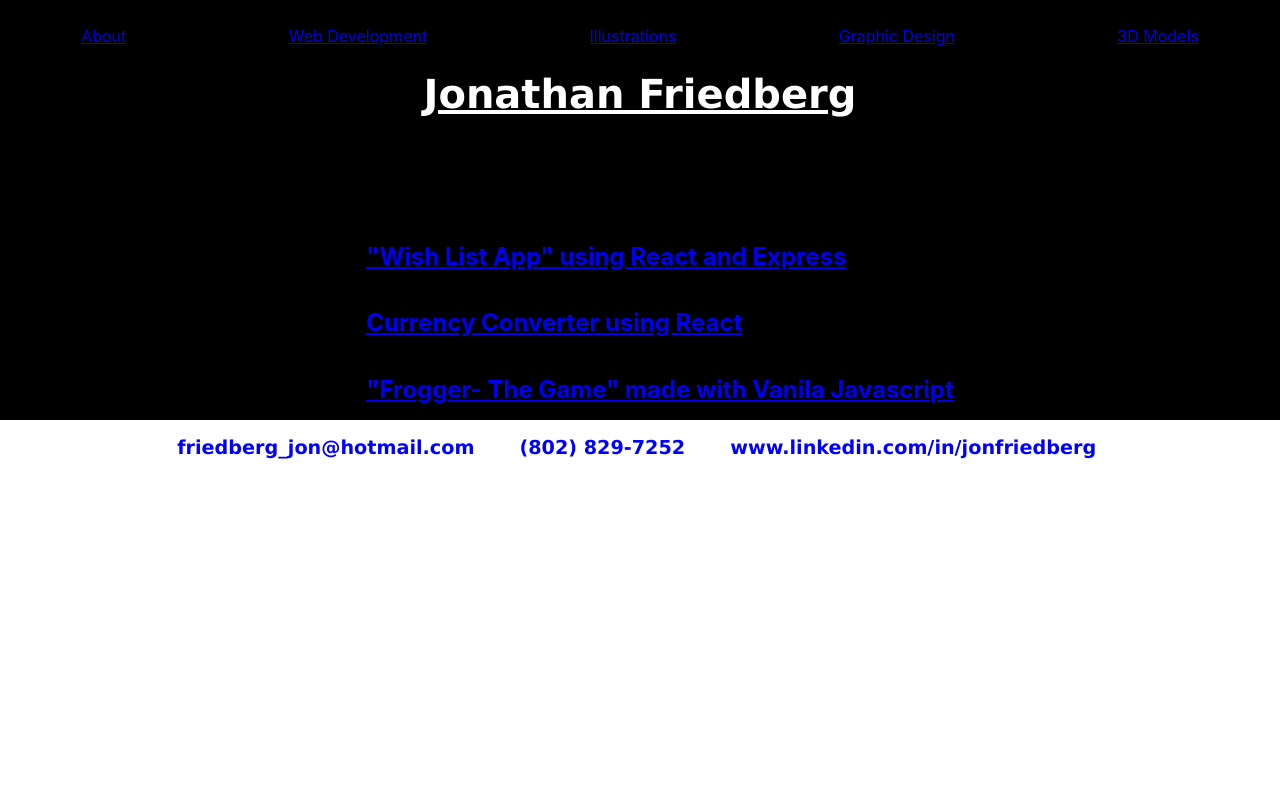
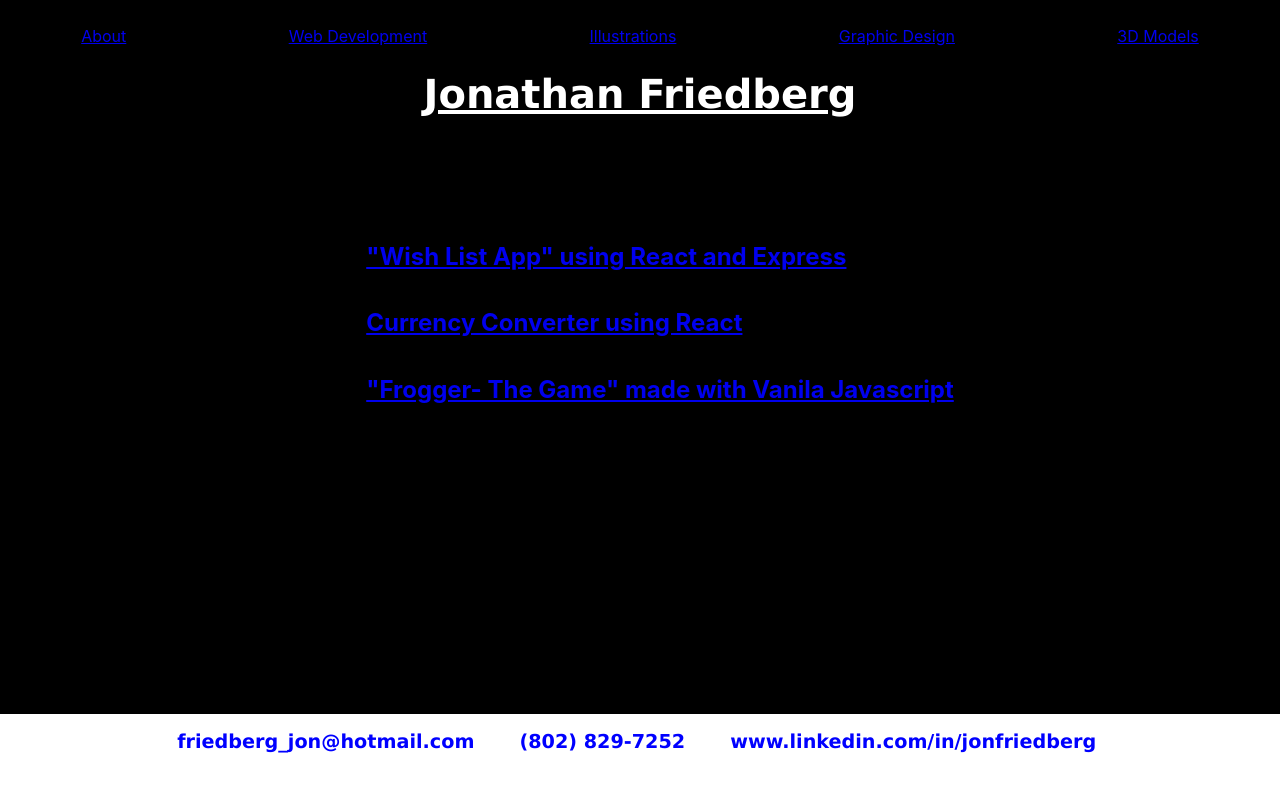
Before and after one commit to jonfriedberg123/home, a React (Create React App) app: page /web_development in a window 1280 px wide. Shown: the top 792 px of the page. Built offline with nearby package versions, Linux system fonts and the light colour scheme.

Commit message:
web dev page footer alignment

```diff
--- a/src/Style.css
+++ b/src/Style.css
@@ -5,6 +5,7 @@
   max-height: 93%;
   background-color: black;
   position:fixed, relative;
+  justify-content: center;
   top:0;
   left:0;
   bottom:0;
@@ -152,6 +153,7 @@ padding-top:2%;
 .LinkThree {
   margin: 0 auto;
   margin-top: 3%;
+  margin-bottom: 50%;
   display: flex;
   font-weight:bold;
   font-size:1.5em
```
